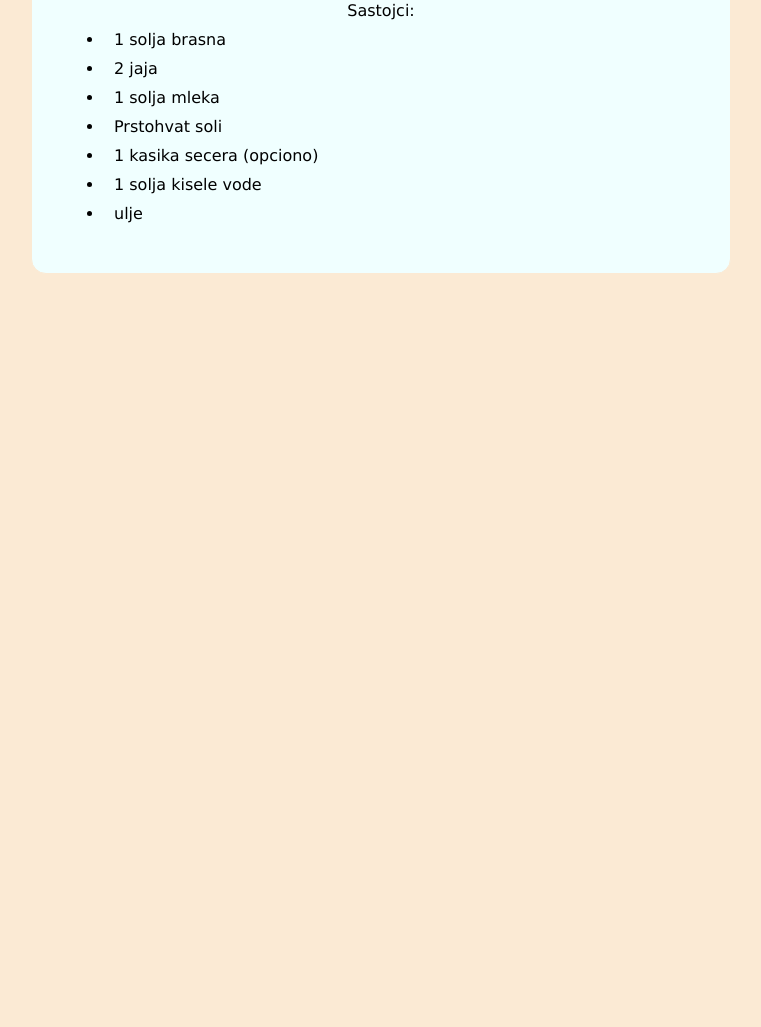
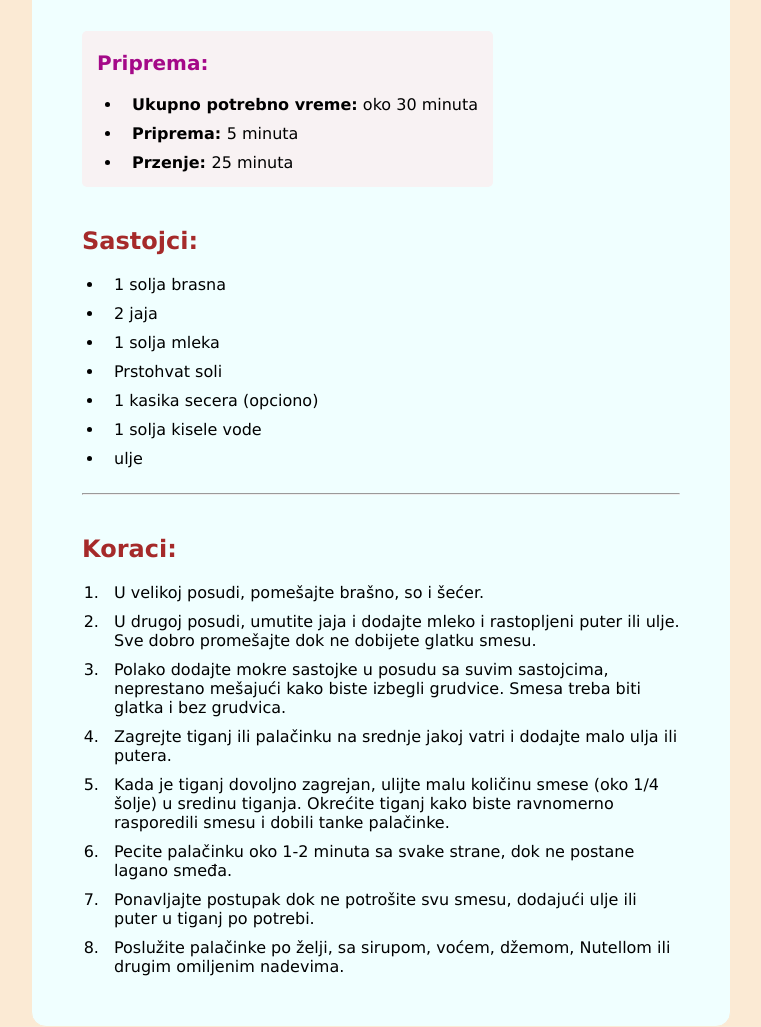
Before and after one commit to Tichyyy/JavaScriptProjects, a plain HTML site: page Recept/index.html in a window 1280 px wide. Shown: the part 556-1583 px from the top of the page, without its empty margins (259-1020 px from the left). Before the commit the page ends 830 px from the top, so only its background shows below. Drawn offline with Linux system fonts and the light colour scheme.

Commit message:
koraci u pripremi html

```diff
--- a/Recept/index.html
+++ b/Recept/index.html
@@ -9,8 +9,16 @@
   <body>
     <div class="recept">
       <img id="palacinke" src="images/palacinke.jpg" alt="slika palacinke" />
+
+      <ul class="priprema">
+        <p class="pripremaNaziv">Priprema:</p>
+        <li><b>Ukupno potrebno vreme:</b> oko 30 minuta</li>
+        <li><b>Priprema: </b>5 minuta</li>
+        <li><b>Przenje: </b>25 minuta</li>
+      </ul>
+
       <ul class="sastojci">
-        <p id="sastojciNaziv">Sastojci:</p>
+        <p class="sastojciNaziv">Sastojci:</p>
         <li>1 solja brasna</li>
         <li>2 jaja</li>
         <li>1 solja mleka</li>
@@ -19,6 +27,41 @@
         <li>1 solja kisele vode</li>
         <li>ulje</li>
       </ul>
+      <hr class="prelaz" />
+      <p class="sastojciNaziv">Koraci:</p>
+      <ol class="sastojci">
+        <li>U velikoj posudi, pomešajte brašno, so i šećer.</li>
+        <li>
+          U drugoj posudi, umutite jaja i dodajte mleko i rastopljeni puter ili
+          ulje. Sve dobro promešajte dok ne dobijete glatku smesu.
+        </li>
+        <li>
+          Polako dodajte mokre sastojke u posudu sa suvim sastojcima, neprestano
+          mešajući kako biste izbegli grudvice. Smesa treba biti glatka i bez
+          grudvica.
+        </li>
+        <li>
+          Zagrejte tiganj ili palačinku na srednje jakoj vatri i dodajte malo
+          ulja ili putera.
+        </li>
+        <li>
+          Kada je tiganj dovoljno zagrejan, ulijte malu količinu smese (oko 1/4
+          šolje) u sredinu tiganja. Okrećite tiganj kako biste ravnomerno
+          rasporedili smesu i dobili tanke palačinke.
+        </li>
+        <li>
+          Pecite palačinku oko 1-2 minuta sa svake strane, dok ne postane lagano
+          smeđa.
+        </li>
+        <li>
+          Ponavljajte postupak dok ne potrošite svu smesu, dodajući ulje ili
+          puter u tiganj po potrebi.
+        </li>
+        <li>
+          Poslužite palačinke po želji, sa sirupom, voćem, džemom, Nutellom ili
+          drugim omiljenim nadevima.
+        </li>
+      </ol>
     </div>
   </body>
 </html>
```
